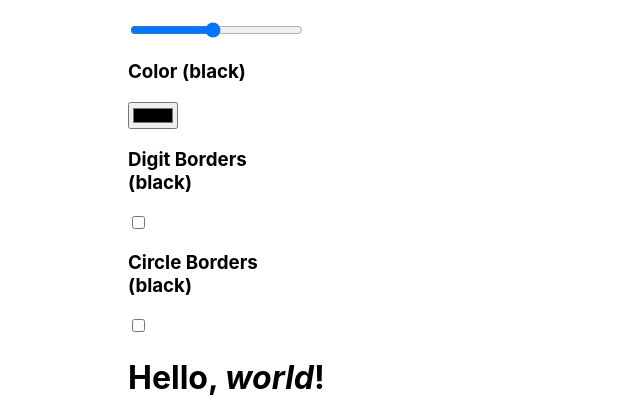
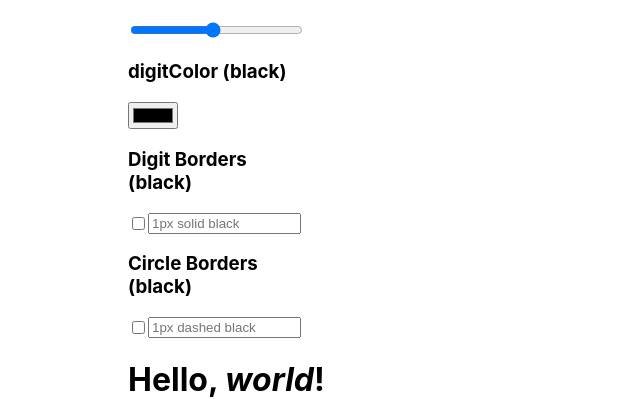
Before and after one commit to gg-dev-05/react-animated-digits, a React (Create React App) app: page / in a window 1280 px wide. Shown: the part 375-774 px from the top of the page, without its empty margins (0-640 px from the left). Built offline with nearby package versions, Linux system fonts and the light colour scheme.

Commit message:
setters fixed

```diff
--- a/src/App.js
+++ b/src/App.js
@@ -9,9 +9,9 @@ function App() {
   const [prev, setPrev] = useState(0)
   const [speed, setSpeed] = useState(0.4)
   const [size, setSize] = useState(24)
-  const [color, setColor] = useState("black")
-  const [digitBorder, setDigitBorder] = useState("")
-  const [circleBorder, setCircleBorder] = useState("")
+  const [digitColor, setColor] = useState("black")
+  const [digitBorder, setDigitBorder] = useState(``)
+  const [circleBorder, setCircleBorder] = useState(``)
   return (
     <div className="App" style={{width: "80%", margin: "4rem auto"}} >
         <div className="setters">
@@ -54,7 +54,7 @@ function App() {
         </div>
 
         <div>
-            <h3>Color ({color})</h3>
+          <h3>digitColor ({digitColor})</h3>
             <input type="color"
               onChange={(e) => {
                 setColor(e.target.value)
@@ -63,33 +63,69 @@ function App() {
         </div>
 
         <div>
-            <h3>Digit Borders ({color})</h3>
+            <h3>Digit Borders ({digitColor})</h3>
+            <div className="group">
               <input type="checkbox"
                onClick={(e) => {
-                if(e.target.checked)
-                  setDigitBorder(`1px solid ${color}`)
-                else
-                  setDigitBorder("")
+                 let newDigitBorder;
+                  if(e.target.checked){
+                    if(digitBorder === "" ){
+                      newDigitBorder = `1px solid ${digitColor}`
+                    }
+                    else{
+                      newDigitBorder = `${digitColor}`
+                    }
+                    document.getElementById("digitBorder").value = newDigitBorder;
+                    setDigitBorder(newDigitBorder)
+                  }
+                  else{
+                    document.getElementById("digitBorder").value = "";
+                    setDigitBorder(``)
+                    }
+                }}
+              />
+              <input type="string" id="digitBorder" placeholder={`1px solid ${digitColor}`} defaultValue={`${digitBorder}`} style={{width: "100%"}}
+                  onChange={(e) => {
+                    setDigitBorder(e.target.value)
                   }}
                 />
             </div>
+        </div>
 
         <div>
-            <h3>Circle Borders ({color})</h3>
+            <h3>Circle Borders ({digitColor})</h3>
+            <div className="group">
               <input type="checkbox"
                onClick={(e) => {
-                if(e.target.checked)
-                  setCircleBorder(`1px solid ${color}`)
-                else
-                  setCircleBorder("")
+                 let newCircleBorder;
+                  if(e.target.checked){
+                    if(circleBorder === "" ){
+                      newCircleBorder = `1px dashed ${digitColor}`
+                    }
+                    else{
+                      newCircleBorder = `${digitColor}`
+                    }
+                    document.getElementById("circleBorder").value = newCircleBorder;
+                    setCircleBorder(newCircleBorder)
+                  }
+                  else{
+                    document.getElementById("circleBorder").value = "";
+                    setCircleBorder(``)
+                    }
                 }}
               />
+              <input type="string" id="circleBorder" placeholder={`1px dashed ${digitColor}`} defaultValue={`${digitBorder}`} style={{width: "100%"}}
+                  onChange={(e) => {
+                    setCircleBorder(e.target.value)
+                  }}
+                />
+            </div>
         </div>
 
 
         </div>
         <div className="digit_wraper">
-          <Digits previousValue={prev} currentValue={value} animationSpeed={speed} size={size} digitColor={color} digitBorder={digitBorder} circleBorder={circleBorder}/>
+          <Digits previousValue={prev} currentValue={value} animationSpeed={speed} size={size} digitColor={digitColor} digitBorder={digitBorder} circleBorder={circleBorder}/>
         </div>
 
         <ReactMarkdown># Hello, *world*!</ReactMarkdown>
--- a/src/App.scss
+++ b/src/App.scss
@@ -9,4 +9,9 @@
 }
 .digit_wraper {
   max-width: 50%;
+  margin: auto auto;
 }
+.group {
+  display: flex;
+  align-items: center;
+}
```
Lines whose indentation alone changed are shown as unchanged.
